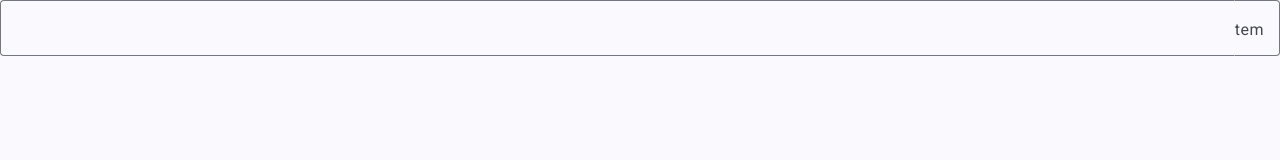
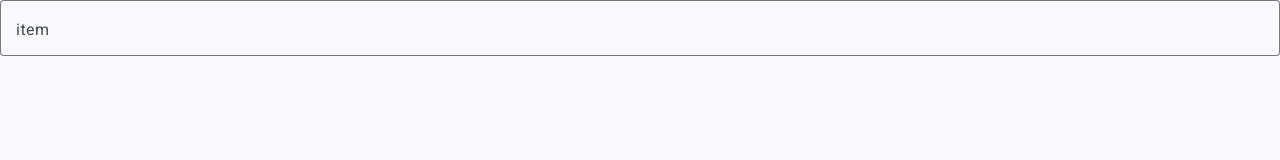
Before and after one commit to ahmadsiahmansoori/gateway, an Angular app: page / in a window 1280 px wide. Shown: the top 160 px of the page. Built offline with nearby package versions, Linux system fonts and the light colour scheme.

Commit message:
fixed issue value change input on select item

```diff
--- a/src/app/app.html
+++ b/src/app/app.html
@@ -6,7 +6,7 @@
     bindLabel: 'label',
     debounceTime: 300,
     minLength: 3,
-    url: 'item.com'
+    url: 'http://localhost/worker/backend/web/item/autocomplete'
   }"
 >
 </app-autocomplete>
--- a/src/app/autocomplete/autocomplete.html
+++ b/src/app/autocomplete/autocomplete.html
@@ -1,6 +1,6 @@
-<mat-form-field appearance="outline" class="w-100" dir="rtl">
+<mat-form-field appearance="outline" class="w-100">
 
-  <mat-label>{{ config.label }}</mat-label>
+  <mat-label  class="w-100">{{ config.label }}</mat-label>
 
   <input type="text"
          matInput
@@ -14,7 +14,7 @@
   <mat-autocomplete
     #auto="matAutocomplete"
     [displayWith]="displayFn"
-    (optionSelected)="select.emit($event.option.value)">
+    (optionSelected)="select.emit($event.option.value[config.bindValue])">
 
     <mat-option *ngFor="let item of items()" [value]="item">
       {{ item[config.bindLabel] }}
--- a/src/app/autocomplete/autocomplete.ts
+++ b/src/app/autocomplete/autocomplete.ts
@@ -2,7 +2,7 @@ import { E } from '@angular/cdk/keycodes';
 import { CommonModule } from '@angular/common';
 import { HttpClient, HttpParams } from '@angular/common/http';
 import { ImplicitReceiver } from '@angular/compiler';
-import { Component, EventEmitter, inject, Input, OnInit, Output, signal } from '@angular/core';
+import { Component, EventEmitter, inject, Input, OnInit, Output, signal, Type } from '@angular/core';
 import { FormControl, ReactiveFormsModule } from '@angular/forms';
 import { MatAutocompleteModule } from '@angular/material/autocomplete';
 import { MatOptionModule } from '@angular/material/core';
@@ -52,16 +52,22 @@ export class Autocomplete implements OnInit {
   public displayFn = (item: any) => item?.[this.config.bindLabel] || ''
 
 
+  selectOption(event: any) {
+    console.log(event.option.value[this.config.bindValue],event.option.value , 'select');
+
+    this.select.emit(event.option.value[this.config.bindValue]);
+  }
+
   ngOnInit(): void {
     this.control.valueChanges
     .pipe(
       debounceTime(this.config.debounceTime),
       map(value => {
         this.loading.set(false)
-        if(!value) return '';
-        return value.trim();
+        if(!value || typeof value !== 'string') return '';
+        return value?.trim();
       }),
-      filter(value => typeof value === 'string' && (value.length > this.config.minLength)),
+      filter(value => value.length > this.config.minLength),
       tap(_ => {
         this.loading.set(true)
         this.items.set([])
```
